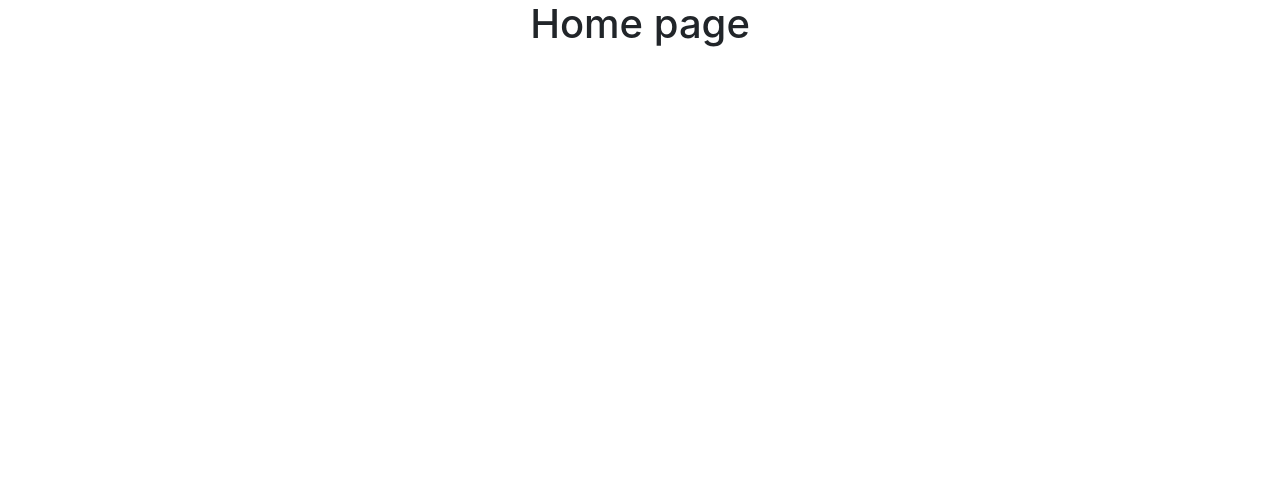
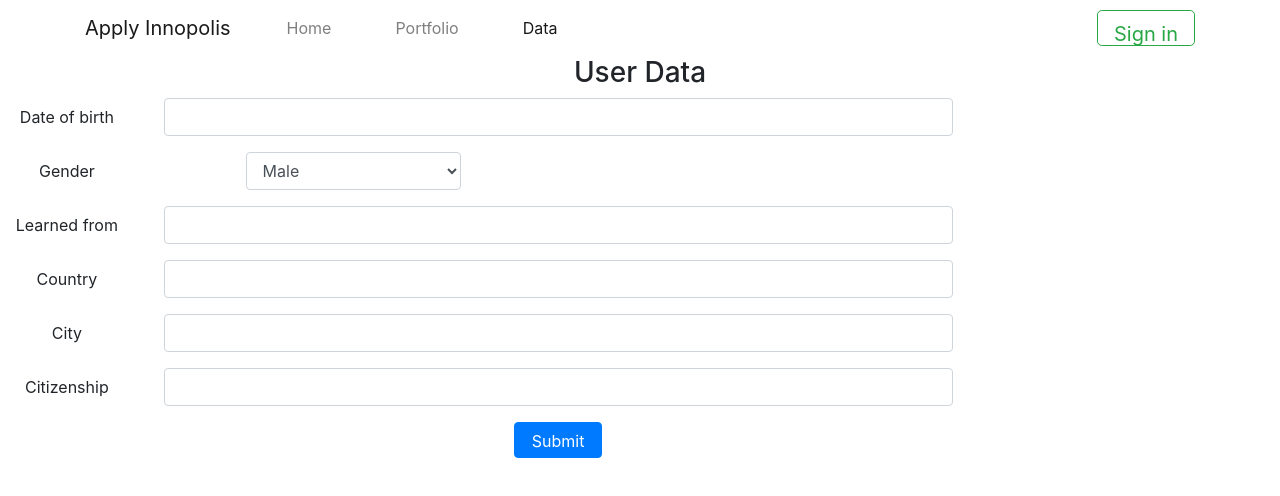
Before and after one commit to ValeriaAhmetzhanova/applyInnopolisv2, a React (Create React App) app: page /data in a window 1280 px wide. Before the commit this address led to /home. Shown: the top 496 px of the page. Built offline with nearby package versions, Linux system fonts and the light colour scheme.

Commit message:
data and log in

```diff
--- /dev/null
+++ b/src/components/DataComponent.js
@@ -0,0 +1,117 @@
+import React, { Component } from 'react';
+import {Button, Col, Form, FormGroup, Input, Label} from "reactstrap";
+
+class Data extends Component {
+
+    constructor(props) {
+        super(props);
+
+        this.state = {
+            dateOfBirth: '',
+            gender: '',
+            learned: '',
+            country: '',
+            city: '',
+            citizenship: ''
+        };
+        this.handleInputChange = this.handleInputChange.bind(this);
+        this.handleSubmit = this.handleSubmit.bind(this);
+    }
+
+    handleInputChange(event) {
+        const target = event.target;
+        const value = target.type === 'checkbox' ? target.checked : target.value;
+        const name = target.name;
+
+        this.setState({
+            [name]: value
+        });
+    }
+
+    handleSubmit(event) {
+        console.log('Current State is: ' + JSON.stringify(this.state));
+        alert('Current State is: ' + JSON.stringify(this.state));
+        event.preventDefault();
+    }
+
+    render() {
+
+        return (
+            <div className="row row-content">
+                <div className="col-12">
+                    <h3>User Data</h3>
+                </div>
+                <div className="col-12 col-md-9">
+                    <Form onSubmit={this.handleSubmit}>
+                        <FormGroup row>
+                            <Label htmlFor="dateOfBirth" md={2}> Date of birth</Label>
+                            <Col md={10}>
+                                <Input type="text" id="dateOfBirth" name="dateOfBirth"
+                                       placeholder={this.state.dateOfBirth}
+                                       value={this.state.dateOfBirth}
+                                       onChange={this.handleInputChange} />
+                            </Col>
+                        </FormGroup>
+                        <FormGroup row>
+                            <Label htmlFor="gender" md={2}>Gender</Label>
+                            <Col md={{size: 3, offset: 1}}>
+                                <Input type="select" name="gender"
+                                       placeholder={this.state.gender}
+                                       value={this.state.gender}
+                                       onChange={this.handleInputChange}>
+                                    <option>Male</option>
+                                    <option>Female</option>
+                                </Input>
+                            </Col>
+                        </FormGroup>
+                        <FormGroup row>
+                            <Label htmlFor="learned" md={2}>Learned from</Label>
+                            <Col md={10}>
+                                <Input type="text" id="learned" name="learned"
+                                       placeholder={this.state.learned}
+                                       value={this.state.learned}
+                                       onChange={this.handleInputChange} />
+                            </Col>
+                        </FormGroup>
+                        <FormGroup row>
+                            <Label htmlFor="country" md={2}> Country</Label>
+                            <Col md={10}>
+                                <Input type="text" id="country" name="country"
+                                       placeholder={this.state.country}
+                                       value={this.state.country}
+                                       onChange={this.handleInputChange} />
+                            </Col>
+                        </FormGroup>
+                        <FormGroup row>
+                            <Label htmlFor="city" md={2}> City</Label>
+                            <Col md={10}>
+                                <Input type="text" id="city" name="city"
+                                       placeholder={this.state.city}
+                                       value={this.state.city}
+                                       onChange={this.handleInputChange} />
+                            </Col>
+                        </FormGroup>
+                        <FormGroup row>
+                            <Label htmlFor="citizenship" md={2}> Citizenship</Label>
+                            <Col md={10}>
+                                <Input type="text" id="citizenship" name="citizenship"
+                                       placeholder={this.state.citizenship}
+                                       value={this.state.citizenship}
+                                       onChange={this.handleInputChange} />
+                            </Col>
+                        </FormGroup>
+                        <FormGroup row>
+                            <Col md={{size: 10, offset: 2}}>
+                                <Button type="submit" color="primary">
+                                    Submit
+                                </Button>
+                            </Col>
+                        </FormGroup>
+                    </Form>
+                </div>
+            </div>
+        );
+    }
+}
+
+export default Data;
--- /dev/null
+++ b/src/components/HeaderComponent.js
@@ -0,0 +1,95 @@
+import React, { Component } from 'react';
+import {
+    Nav, Navbar, NavbarBrand, NavbarToggler, Collapse, NavItem, Button, Modal, ModalHeader,
+    ModalBody, Form, FormGroup, Label, Input
+} from 'reactstrap';
+import { NavLink } from 'react-router-dom';
+
+class Header extends Component {
+
+    constructor(props) {
+        super(props);
+        this.state = {
+            username: '',
+            password: '',
+            isNavOpen: false,
+            isModalOpen: false
+        };
+        this.toggleNav = this.toggleNav.bind(this);
+        this.toggleModal = this.toggleModal.bind(this);
+        this.handleLogin = this.handleLogin.bind(this);
+    }
+
+    toggleNav() {
+        this.setState({
+            isNavOpen: !this.state.isNavOpen
+        });
+    }
+
+    toggleModal() {
+        this.setState({
+            isModalOpen: !this.state.isModalOpen
+        });
+    }
+
+    handleLogin(event) {
+        this.toggleModal();
+        alert("Username: " + this.username.value + " Password: " + this.password.value);
+        event.preventDefault();
+    }
+
+    render() {
+        return(
+            <React.Fragment>
+                <Navbar light expand="md">
+                    <div className="container">
+                        <NavbarToggler onClick={this.toggleNav} />
+                        <NavbarBrand className="mr-auto brand" href="/">Apply Innopolis</NavbarBrand>
+                        <Collapse isOpen={this.state.isNavOpen} navbar>
+                            <Nav navbar>
+                                <NavItem>
+                                    <NavLink className="nav-link ml-lg-5"  to='/home'> Home</NavLink>
+                                </NavItem>
+                                <NavItem>
+                                    <NavLink className="nav-link ml-lg-5"  to='/portfolio'> Portfolio</NavLink>
+                                </NavItem>
+                                <NavItem>
+                                    <NavLink className="nav-link ml-lg-5"  to='/data'> Data</NavLink>
+                                </NavItem>
+                            </Nav>
+                            <div className="ml-auto">
+                                <Button outline
+                                        color={"success"}
+                                        type="submit"
+                                        size={"lg"}
+                                        onClick={this.toggleModal}>
+                                    Sign in
+                                </Button>
+                            </div>
+                        </Collapse>
+                    </div>
+                </Navbar>
+                <Modal isOpen={this.state.isModalOpen} toggle={this.toggleModal}>
+                    <ModalHeader toggle={this.toggleModal}>Sign in</ModalHeader>
+                    <ModalBody>
+                        <Form onSubmit={this.handleLogin}>
+                            <FormGroup>
+                                <Label htmlFor="username">Username</Label>
+                                <Input type="text" id="username" name="username"
+                                       innerRef={(input) => this.username = input} />
+                            </FormGroup>
+                            <FormGroup>
+                                <Label htmlFor="password">Password</Label>
+                                <Input type="password" id="password" name="password"
+                                       innerRef={(input) => this.password = input}  />
+                            </FormGroup>
+                            <Button type="submit" value="submit" color="primary">Sign in</Button>
+                        </Form>
+                    </ModalBody>
+                </Modal>
+            </React.Fragment>
+        );
+    }
+}
+
+export default Header;
--- a/src/components/MainComponent.js
+++ b/src/components/MainComponent.js
@@ -2,6 +2,8 @@ import React, { Component } from 'react';
 import { Switch, Route, Redirect } from 'react-router-dom';
 import Registration from "./RegistrationComponent";
 import Portfolio from "./PortfolioComponent";
+import Header from "./HeaderComponent";
+import Data from "./DataComponent";
 
 class Main extends Component {
 
@@ -26,10 +28,12 @@ class Main extends Component {
 
         return (
             <div>
+                <Header/>
                 <Switch>
                     <Route path='/home' component={HomePage} />
                     <Route exact path='/signup' component={() => <Registration />} />
                     <Route exact path='/portfolio' component={() => <Portfolio />} />
+                    <Route exact path='/data' component={() => <Data />} />
                     <Redirect to="/home" />
                 </Switch>
             </div>
--- a/src/components/PortfolioComponent.js
+++ b/src/components/PortfolioComponent.js
@@ -1,6 +1,6 @@
 import React, { Component } from "react";
 import Dropzone from './DropzoneComponent';
-import Progress from './ProgressComponent';;
+import Progress from './ProgressComponent';
 
 class Portfolio extends Component {
     constructor(props) {
```
